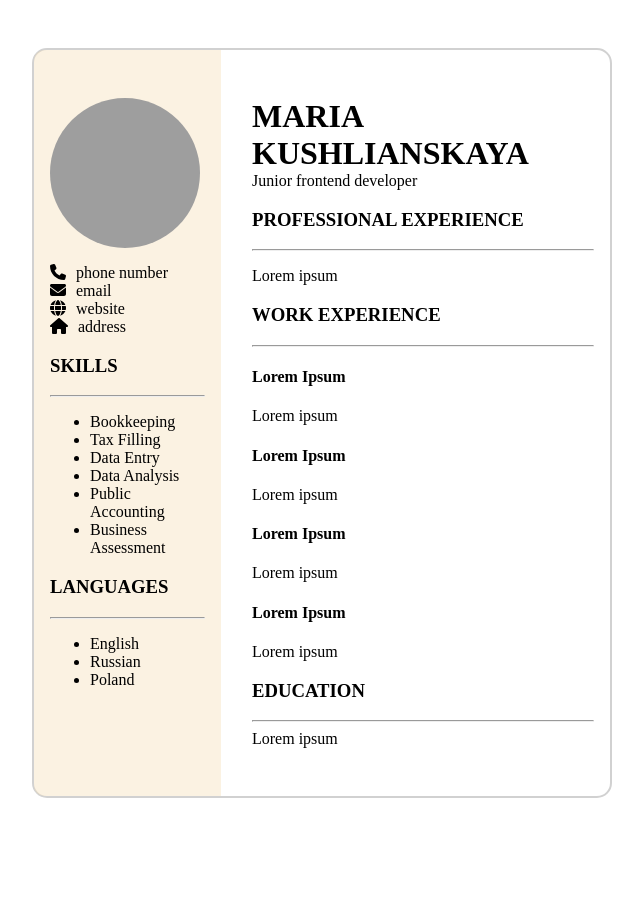
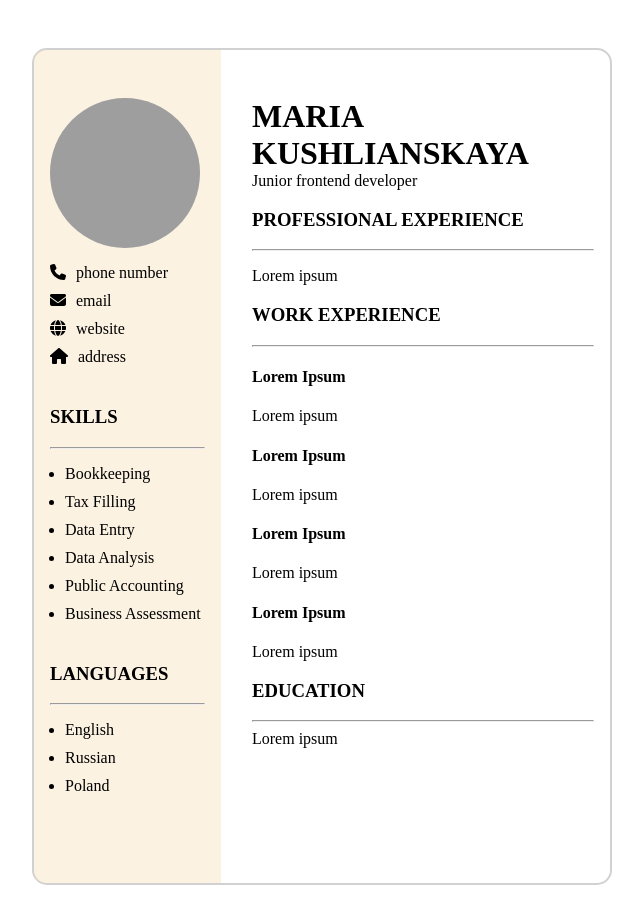
Before and after one commit to kalibria/personal-website, a Next.js app: page /resume in a window 1280 px wide. Shown: the top 924 px of the page, without its empty margins (318-961 px from the left). Before the commit the page ends 894 px from the top, so only its background shows below. Built offline with nearby package versions, Linux system fonts and the light colour scheme; grey boxes are pictures that could not be loaded.

Commit message:
added list styles

```diff
--- a/src/components/asideBar/AsideBar.tsx
+++ b/src/components/asideBar/AsideBar.tsx
@@ -9,33 +9,33 @@ export default function AsideBar () {
   return (<aside className={styles.asideBarContainer}>
     <div className={styles.myPhotoContainer}/>
 
-    <ul className={styles.list}>
-      <li className={styles.listItem}><FontAwesomeIcon icon={faPhone} className={styles.listIcon} />phone number</li>
-      <li className={styles.listItem}><FontAwesomeIcon icon={faEnvelope} className={styles.listIcon}/>email</li>
-      <li className={styles.listItem}><FontAwesomeIcon icon={faGlobe} className={styles.listIcon}/>website</li>
-      <li className={styles.listItem}><FontAwesomeIcon icon={faHouse} className={styles.listIcon}/>address</li>
+    <ul className={styles.contactsList}>
+      <li className={styles.contactListItem}><FontAwesomeIcon icon={faPhone} className={styles.listIcon} />phone number</li>
+      <li className={styles.contactListItem}><FontAwesomeIcon icon={faEnvelope} className={styles.listIcon}/>email</li>
+      <li className={styles.contactListItem}><FontAwesomeIcon icon={faGlobe} className={styles.listIcon}/>website</li>
+      <li className={styles.contactListItem}><FontAwesomeIcon icon={faHouse} className={styles.listIcon}/>address</li>
     </ul>
 
     <div>
       <h3>SKILLS</h3>
       <hr/>
-      <ul>
-        <li>Bookkeeping</li>
-        <li>Tax Filling</li>
-        <li>Data Entry</li>
-        <li>Data Analysis</li>
-        <li>Public Accounting</li>
-        <li>Business Assessment</li>
+      <ul className={styles.list}>
+        <li className={styles.listItem}>Bookkeeping</li>
+        <li className={styles.listItem}>Tax Filling</li>
+        <li className={styles.listItem}>Data Entry</li>
+        <li className={styles.listItem}>Data Analysis</li>
+        <li className={styles.listItem}>Public Accounting</li>
+        <li className={styles.listItem}>Business Assessment</li>
       </ul>
     </div>
 
     <div>
       <h3>LANGUAGES</h3>
       <hr/>
-      <ul>
-        <li>English</li>
-        <li>Russian</li>
-        <li>Poland</li>
+      <ul className={styles.list}>
+        <li className={styles.listItem}>English</li>
+        <li className={styles.listItem}>Russian</li>
+        <li className={styles.listItem}>Poland</li>
       </ul>
     </div>
 
--- a/src/components/asideBar/asideBar.module.css
+++ b/src/components/asideBar/asideBar.module.css
@@ -15,9 +15,20 @@
     background-size: cover;
 }
 
+.contactsList {
+    padding: 0;
+    margin-bottom: 40px;
+}
+
+.contactListItem {
+    list-style: none;
+    margin-bottom: 10px;
+}
+
 .listItem {
-    list-style: none;
+    margin-bottom: 10px;
 }
+
 
 .listIcon {
     margin-right: 10px;
@@ -25,4 +36,6 @@
 
 .list {
     padding: 0;
+    margin-left: 15px;
+    margin-bottom: 40px;
 }
```
